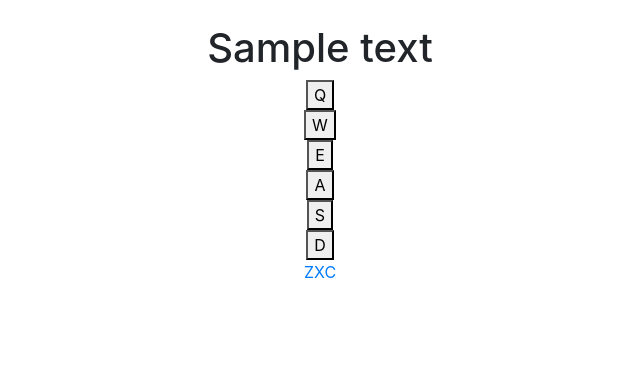
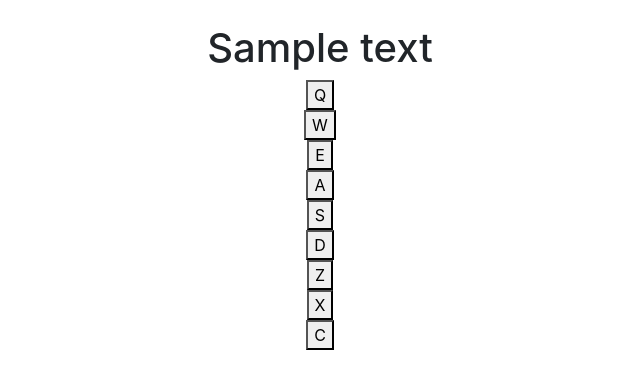
Before and after one commit to MorganS39/FEDL-projects, a React (Create React App) app in the folder drum/: page / in a window 1280 px wide. Shown: the top 388 px of the page, without its empty margins (320-960 px from the left). Built offline with nearby package versions, Linux system fonts and the light colour scheme; the HTML template or start-up script is replaced by a standard one.

Commit message:
finished fixing audio/ button format

```diff
--- a/drum/src/App.js
+++ b/drum/src/App.js
@@ -41,52 +41,44 @@ render() {
                       </button>
                     </div>
                     <div className="drum-pad">
-                      <button id="eAudio">
+                      <button id="aAudio">
                         A
                         <audio class="clip" id="A" src="https://s3.amazonaws.com/freecodecamp/drums/Give_us_a_light.mp3">A</audio>
                       </button>
                     </div> <div className="drum-pad">
-                      <button id="eAudio">
+                      <button id="sAudio">
                         S
                         <audio class="clip" id="S" src="https://s3.amazonaws.com/freecodecamp/drums/Dry_Ohh.mp3">S</audio>
                       </button>
                     </div> <div className="drum-pad">
-                      <button id="eAudio">
+                      <button id="dAudio">
                         D
                         <audio class="clip" id="D" src="https://s3.amazonaws.com/freecodecamp/drums/Bld_H1.mp3">D</audio>
                       </button>
                     </div>
-                    <a
-                        class="drum-pad"
-                        id="Z"
-                        title="Z audio"
-                        src="https://s3.amazonaws.com/freecodecamp/drums/punchy_kick_1.mp3"
-                    >
-                      Z
-                    </a>
-                    <a
-                        class="drum-pad"
-                        id="X"
-                        title="X audio"
-                        src="https://s3.amazonaws.com/freecodecamp/drums/side_stick_1.mp3"
-                    >
-                      X
-                    </a>
-                    <a
-                        class="drum-pad"
-                        id="C"
-                        title="C audio"
-                        src="https://s3.amazonaws.com/freecodecamp/drums/Brk_Snr.mp3"
-                    >
-                      C
-                    </a>
-                  </div>
+                    </div> <div className="drum-pad">
+                      <button id="zAudio">
+                        Z
+                        <audio class="clip" id="Z" src="https://s3.amazonaws.com/freecodecamp/drums/punchy_kick_1.mp3">Z</audio>
+                      </button>
+                    </div>
+                    </div> <div className="drum-pad">
+                      <button id="xAudio">
+                        X
+                        <audio class="clip" id="X" src="https://s3.amazonaws.com/freecodecamp/drums/side_stick_1.mp3">X</audio>
+                      </button>
+                    </div>
+                    <div className="drum-pad">
+                      <button id="cAudio">
+                        C
+                        <audio class="clip" id="C" src="https://s3.amazonaws.com/freecodecamp/drums/Brk_Snr.mp3">C</audio>
+                      </button>
+                    </div>
                 </div>
               </div>
             </div>
           </div>
         </div>
-      </div>
     );
   }
 }
```
